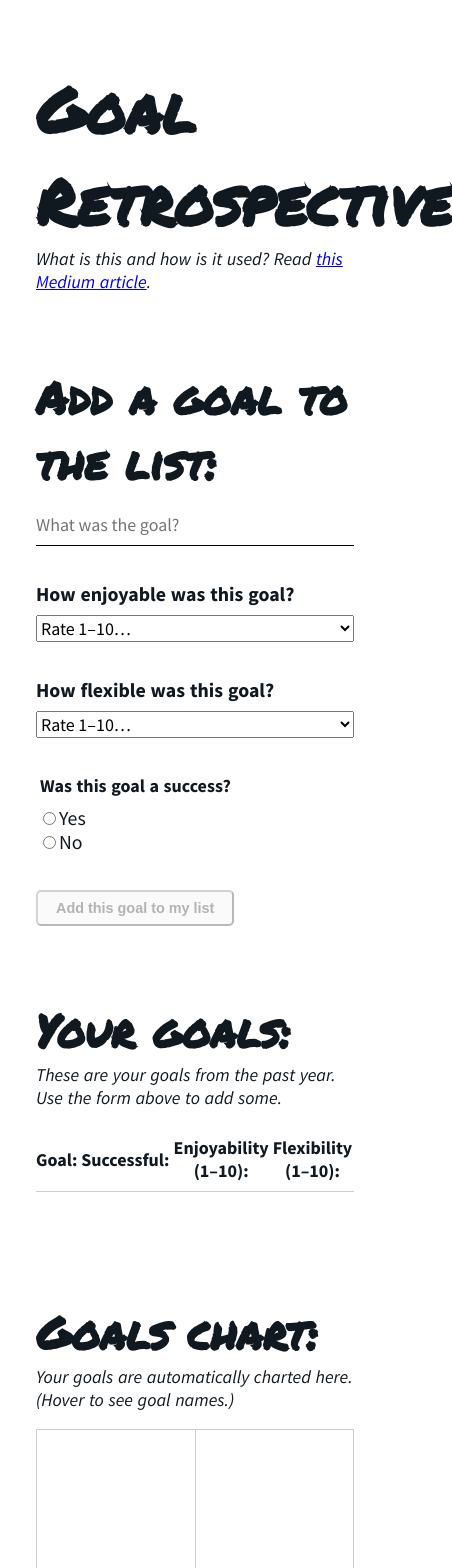
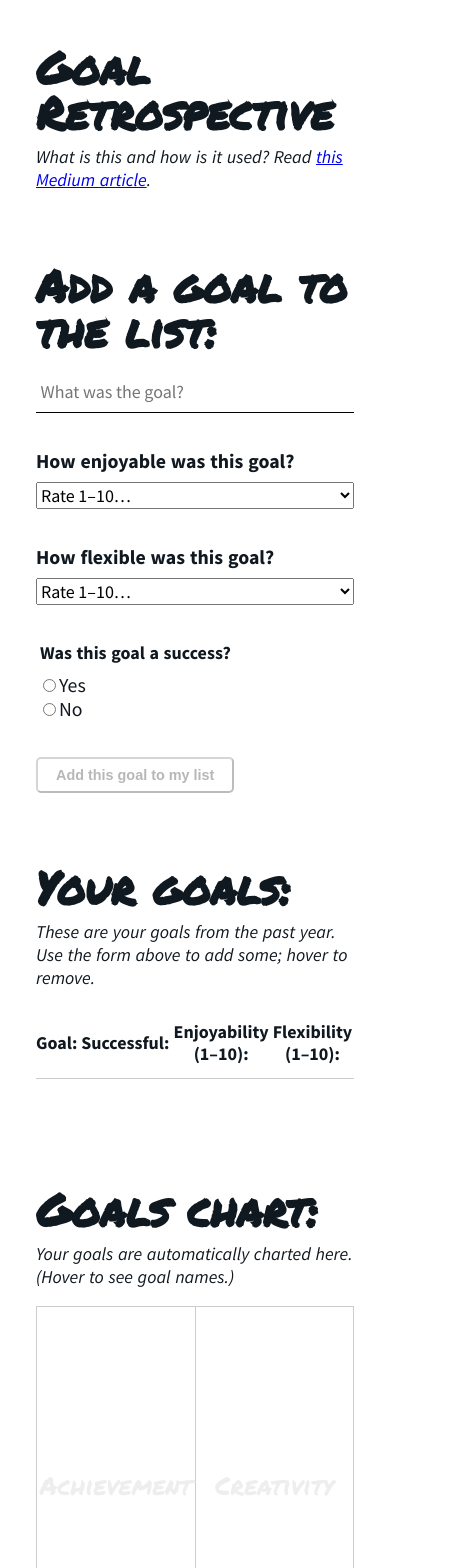
Before and after one commit to josh-collinsworth/goal-tracker, a Nuxt app: page / in a window 390 px wide. Shown: the top 1568 px of the page, 452 px wide, since content can reach past the window. Built offline with nearby package versions, Linux system fonts and the light colour scheme.

Commit message:
Deletion and CSS improvements

```diff
--- a/components/GoalsBar.vue
+++ b/components/GoalsBar.vue
@@ -5,7 +5,7 @@
       <h2>Your goals:</h2>
       <p class="subhead">
         These are your goals from the past year. Use the form above to add
-        {{ goals.length > 0 ? 'more' : 'some' }}.
+        {{ goals.length > 0 ? 'more' : 'some' }}; hover to remove.
       </p>
       <table id="goals-list">
         <thead>
@@ -59,7 +59,10 @@ export default {
       this.$emit('addGoal', goal)
     },
     deleteGoal(e) {
-      this.$emit('deleteGoal', e.target.dataset.goal)
+      const confirmation = confirm(`Delete goal "${e.target.dataset.goal}"?`)
+      if (confirmation) {
+        this.$emit('deleteGoal', e.target.dataset.goal)
+      }
     }
   }
 }
@@ -77,6 +80,16 @@ table {
 
   tr {
     transition: alls 0.15s ease-in-out;
+
+    &:hover {
+      background: #f8f8f8;
+
+      .delete-button {
+        opacity: 1;
+        transform: translateY(0);
+        pointer-events: initial;
+      }
+    }
   }
 
   td {
@@ -90,8 +103,9 @@ table {
 
   td,
   th {
-    padding: 0.5em 0;
+    padding: 0.75em 0;
     border-bottom: 1px solid #ccc;
+    line-height: 1.2;
 
     & + th,
     & + td {
@@ -111,15 +125,6 @@ table {
   margin-top: 0;
   border-radius: 5px;
   display: block;
-}
-
-tr:hover {
-  background: #f8f8f8;
-}
-
-tr:hover .delete-button {
-  opacity: 1;
-  transform: translateY(0);
-  pointer-events: initial;
+  border: 1px solid #ccc;
 }
 </style>
--- a/components/Graph.vue
+++ b/components/Graph.vue
@@ -14,7 +14,12 @@
           'grid-row': `${goal.enjoyability} / ${Number(goal.enjoyability) + 1}`
         }"
       >
-        {{ goal.completed == 'true' ? '✅' : '❌' }}
+        <span
+          :aria-label="goal.completed ? 'Successful' : 'Not successful'"
+          class="dot"
+        >
+          {{ goal.completed == 'true' ? '✅' : '❌' }}
+        </span>
         <span
           :style="{ left: labelPlacement(goal.flexibility) }"
           class="label"
@@ -94,8 +99,14 @@ export default {
     position: absolute;
     text-align: center;
 
-    &:hover .label {
+    .dot:hover + .label,
+    .label:hover {
       opacity: 1;
+      z-index: 2;
+    }
+
+    &:not(:hover) {
+      z-index: 1;
     }
 
     .label {
@@ -106,7 +117,7 @@ export default {
       transition: opacity 0.2s;
       background: rgba(255, 255, 255, 0.95);
       padding: 0.5rem;
-      bottom: 0;
+      bottom: 1rem;
       position: absolute;
       text-align: center;
       border: 1px solid #ccc;
--- a/components/NewGoal.vue
+++ b/components/NewGoal.vue
@@ -162,7 +162,7 @@ fieldset {
 input[type='text'] {
   border: 0;
   border-bottom: 1px solid;
-  padding: 0 0 0.5em;
+  padding: 0.5em 0.25em;
   margin-top: 1rem;
   min-width: 16rem;
 }
--- a/layouts/default.vue
+++ b/layouts/default.vue
@@ -41,8 +41,18 @@ h1,
 h2,
 h3 {
   font-family: 'Permanent Marker';
-  margin-bottom: 0;
+  margin-bottom: 10px;
   margin-top: 1em;
+  line-height: 1em;
+}
+
+@media (max-width: 600px) {
+  h1.title {
+    font-size: 2.5rem;
+  }
+  h2 {
+    font-size: 2rem;
+  }
 }
 
 h2 {
@@ -70,6 +80,7 @@ button {
   font-weight: bold;
   line-height: 0.8rem;
   margin-top: 2rem;
+  background: #fff;
 }
 
 .fadeInUp {
```
